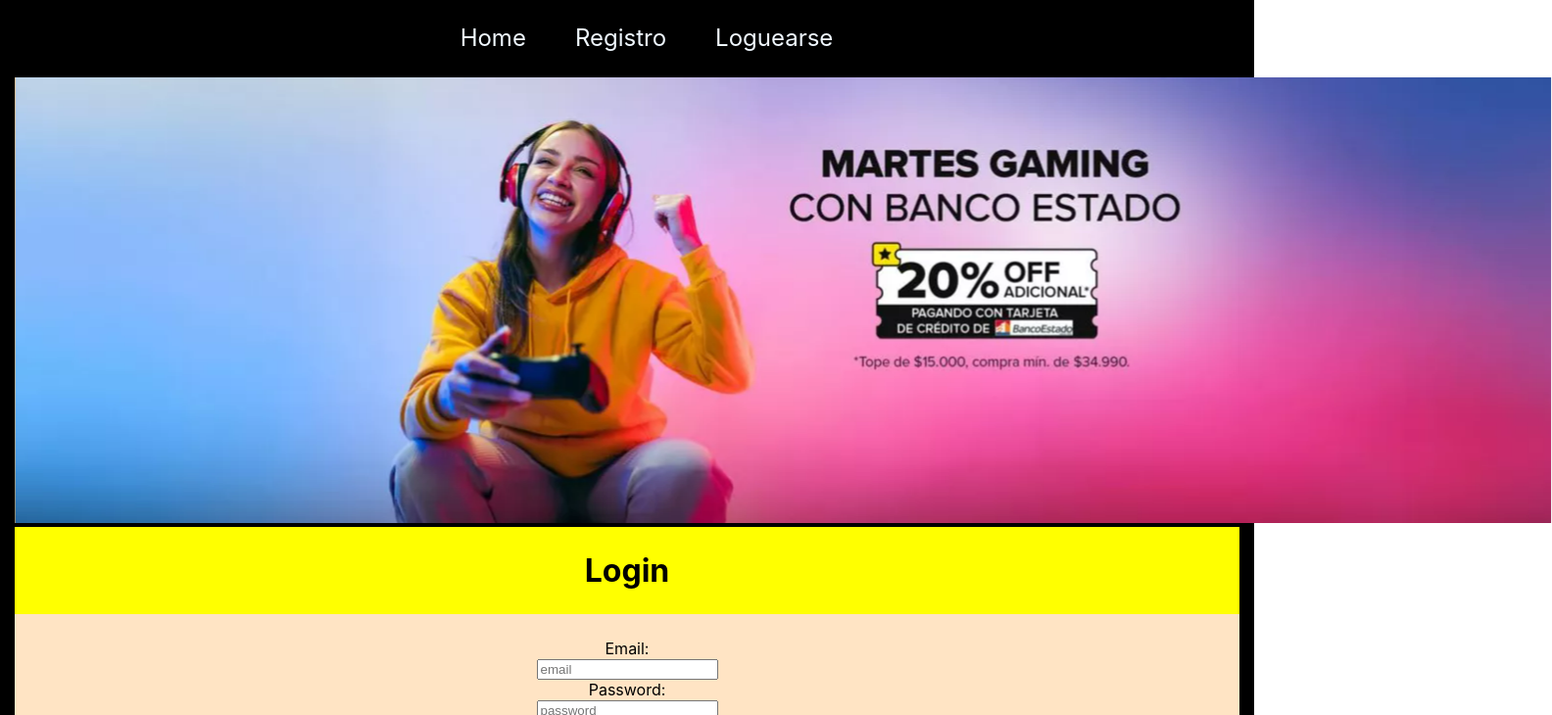
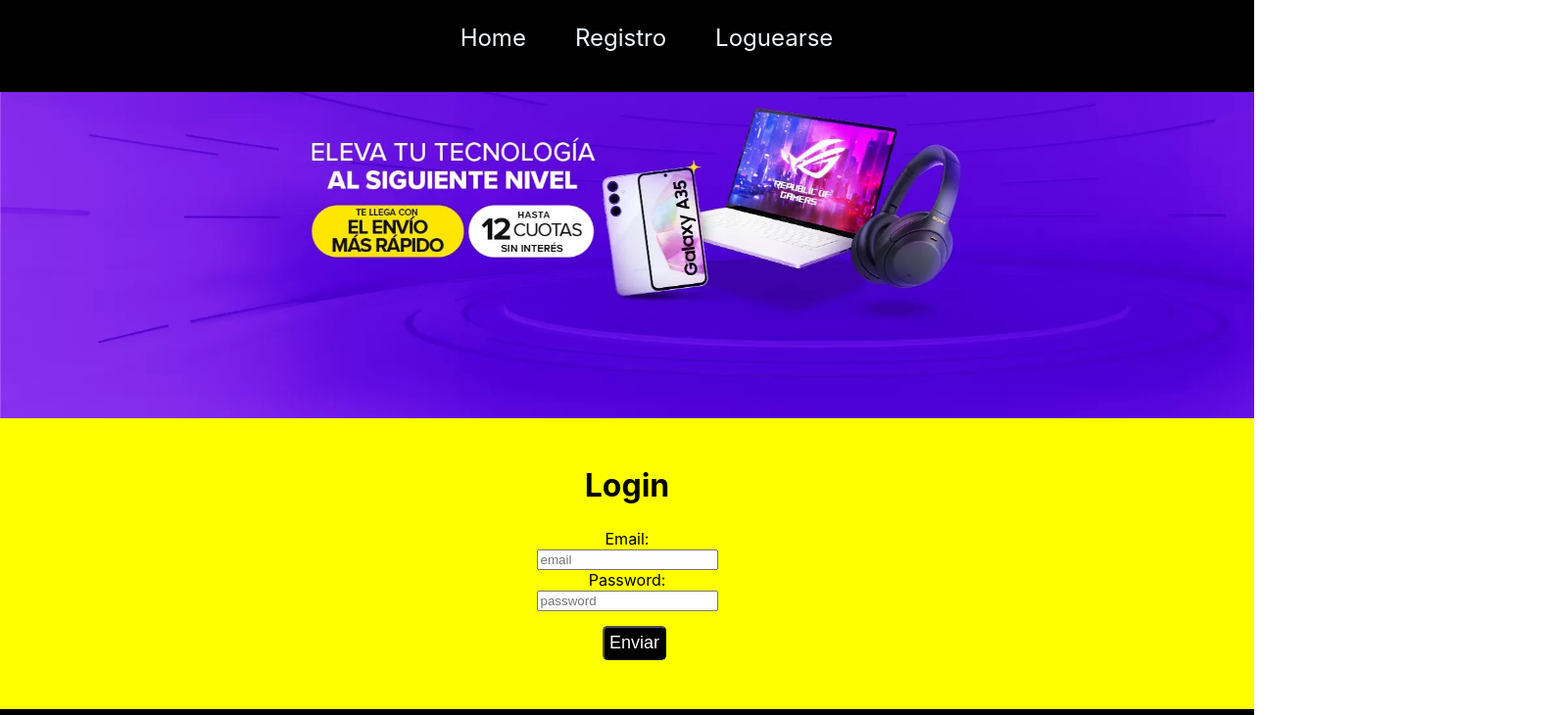
Before and after one commit to MarceloVilchs/mercaDito, a React (Create React App) app: page /Loguearse in a window 1280 px wide. Shown: the part 106-836 px from the top of the page at 98% size, 1584 px wide, since content can reach past the window. Built offline with nearby package versions, Linux system fonts and the light colour scheme.

Commit message:
Se agrego el fetch para extraer informacion de la api de mercado libre y se muestra exitosamente

```diff
--- a/src/App.css
+++ b/src/App.css
@@ -6,7 +6,6 @@
   height: 40vmin;
   pointer-events: none;
 }
-
 
 
 .App-header {
@@ -42,8 +41,7 @@ h1{
 }
 
 
-.App{
-  color: aliceblue;
+.App nav {
   background-color: black;
   padding: 15px;
 }
@@ -76,6 +74,58 @@ nav ul{
   color: black;
   text-align: center;
   padding: 25px;
-  background-color: bisque;
-  margin: 0%;
+  background-color: yellow;
+  margin-top: -5px;
 }
+
+.contenedorProducto{
+  border: 2px solid black;
+  background-color: rgb(35, 27, 204);
+  color: aliceblue;
+  display: inline-block;
+  width: 300px;
+  margin: 15px;
+  border-radius: 12px;
+  text-align: center;
+
+}
+
+.nombreYprecio{
+  background-color: black;
+  color: aliceblue;
+  padding: 15px;
+}
+
+.contenedorProducto img{
+  padding: 25px;
+}
+
+#botonComprar{
+  font-size: large;
+    padding: 5px;
+    margin-top: 15px;
+    margin-left: 15px;
+    margin-bottom: 25px;
+    border-radius: 5px;
+    background-color: black;
+    color: white;
+
+}
+
+#botonComprar:hover{
+  border: 2px solid black;
+  background-color: aliceblue;
+  color: black;
+  font-weight: bold;
+}
+
+#foto {
+  text-align: center;
+  width: 100%; /* Establece el ancho al 100% */
+  height: auto; /* Altura automática para mantener la proporción */
+}
+
+.foco{
+ margin: -5px;
+ background-color: yellow;
+}
--- a/src/App.js
+++ b/src/App.js
@@ -1,7 +1,7 @@
 import React from 'react';
 import { Link } from 'react-router-dom';
 import './App.css';
-import cartel from './imagenes/mlPNG.png';
+import cartel from './imagenes/mercaditoJPG.jpg';
 import Rutas from './componentes/Rutas';
 import Home from './paginas/Home';
 import Registro from './paginas/Registro';
@@ -25,7 +25,7 @@ function App() {
           </li>
         </ul>
       </nav>
-      <img src={cartel} className='AppLogo' alt='Cartel mercado libre'/>
+      <img src={cartel} id='foto' alt='Cartel mercado libre'/>
       <Rutas />
       <Footer/>
     </div>
--- /dev/null
+++ b/src/componentes/Producto.css
@@ -0,0 +1,8 @@
+.contenedorProducto{
+    border: 2px solid black;
+    text-align: center;
+}
+
+.nombreYprecio{
+    text-align: center;
+}
--- /dev/null
+++ b/src/componentes/Producto.jsx
@@ -0,0 +1,25 @@
+import React, { useState } from "react";
+
+
+function Producto({ id, imagen, nombre, precio }) {
+
+    const [comprar, setComprar] = useState("");
+
+    const handleComprar = (e) =>{
+        setComprar("Compró el producto!!!")
+    }
+
+    return (
+        <div className="contenedorProducto">
+            <img src={imagen} alt="Imagen producto" /><br />
+            <div className="nombreYprecio">
+                <h2>{nombre}</h2>
+                <h3>CLP${precio}</h3>
+            </div><br />
+            <div>{comprar}</div>
+            <button id="botonComprar" onClick={handleComprar}>Comprar</button>
+        </div>
+    )
+}
+
+export default Producto;
--- /dev/null
+++ b/src/componentes/Productos.jsx
@@ -0,0 +1,52 @@
+import React, { useState, useEffect } from "react";
+import { getAllProductos } from "../servicios/ProductosServicio";
+import Producto from "./Producto";
+
+function Productos() {
+
+    const [loading, setLoading] = useState(true);
+    const [productos, setProductos] = useState();
+
+    useEffect(() => {
+        const request = async () => {
+            try {
+                const response = await getAllProductos();
+
+                console.log("Desde Productos:", response.results);
+
+                setProductos(response.results);
+                setLoading(false);
+            } catch (evento) {
+                console.log(evento);
+            }
+        };
+
+        request();
+    }, []);
+
+
+
+    if (loading) {
+        return (
+            <div>Cargando...</div>
+        )
+    } else {
+        return (
+            <>
+                {productos.slice(0, 20).map((producto) =>
+                    <Producto
+                    id={producto.id}
+                    imagen={producto.thumbnail}
+                    nombre={producto.title}
+                    precio={producto.price}
+                    />
+                )}
+                <br />
+                {/*<button onClick={handleClick}>Filtrar</button></button>*/}
+            </>
+        )
+
+    }
+}
+
+export default Productos;
--- a/src/paginas/Home.jsx
+++ b/src/paginas/Home.jsx
@@ -1,12 +1,14 @@
 import React from "react";
+import Productos from "../componentes/Productos";
 
 
 
 function Home(paramas){
 
         return(
-            <div>
-                <h1>Cucarachas</h1>
+            <div className="foco">
+                <h1>Productos</h1>
+                <Productos/>
             </div>
         );
 }
--- a/src/paginas/Loguearse.jsx
+++ b/src/paginas/Loguearse.jsx
@@ -4,8 +4,9 @@ import React from "react";
 function Loguearse() {
 
     return (<div>
+
+        <div className="registro">
         <h1>Login</h1>
-        <div className="registro">
             <form action="#" method="GET">
                 <label>
                     Email:
@@ -19,7 +20,7 @@ function Loguearse() {
                 <br />
                 <input type="password" name="password" required placeholder="password" />
                 <br />
-                <input type="submit" />
+                <button type="submit" id="botonComprar">Enviar</button> <br />
             </form>
         </div>
     </div>
--- a/src/paginas/Registro.jsx
+++ b/src/paginas/Registro.jsx
@@ -3,8 +3,8 @@ import React from "react";
 function Registro() {
     return (
         <>
+            <div className="registro">
             <h1>Regístrate</h1>
-            <div className="registro">
                 <form action="#" method="GET">
                     <label>
                         Nombre:
@@ -24,7 +24,7 @@ function Registro() {
                     <br />
                     <input type="password" name="password" required placeholder="password" />
                     <br />
-                    <input type="submit" name="submit" />
+                    <button type="submit" name="submit" id="botonComprar">Enviar</button>
                 </form>
             </div>
         </>
--- /dev/null
+++ b/src/servicios/ProductosServicio.jsx
@@ -0,0 +1,12 @@
+import React from "react";
+
+export function getAllProductos(){
+
+    let id= "MLA1051";
+
+    return fetch(`https://api.mercadolibre.com/sites/MLA/search?category=${id}`).then(res=>res.json());
+}
+
+export default getAllProductos;
+
+/* info de codigos https://developers.mercadolibre.com.ar/es_ar/categorias-y-atributos */
```
Also changed, not shown: src/imagenes/mercaditoJPG.jpg (added), src/imagenes/mlPNG.png (deleted).
